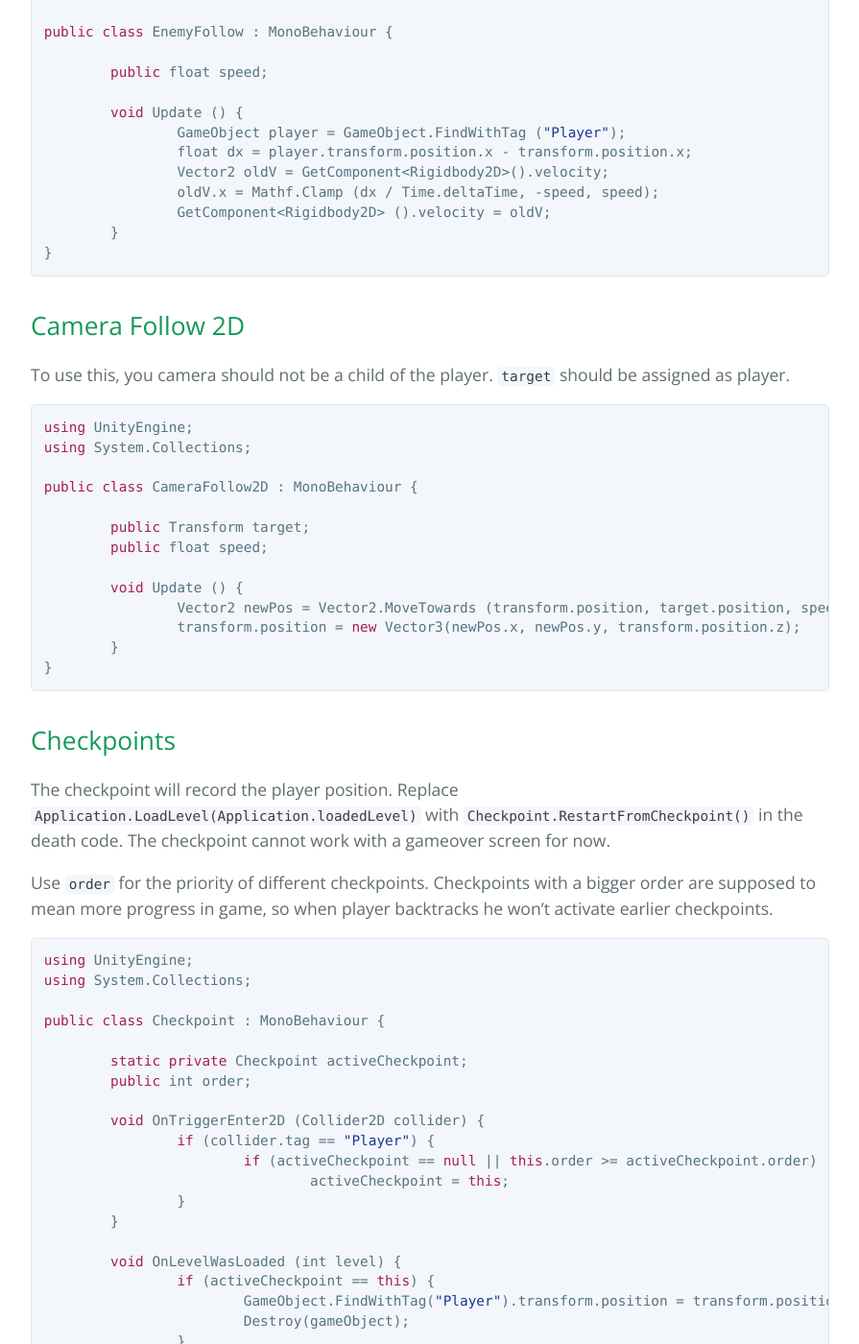
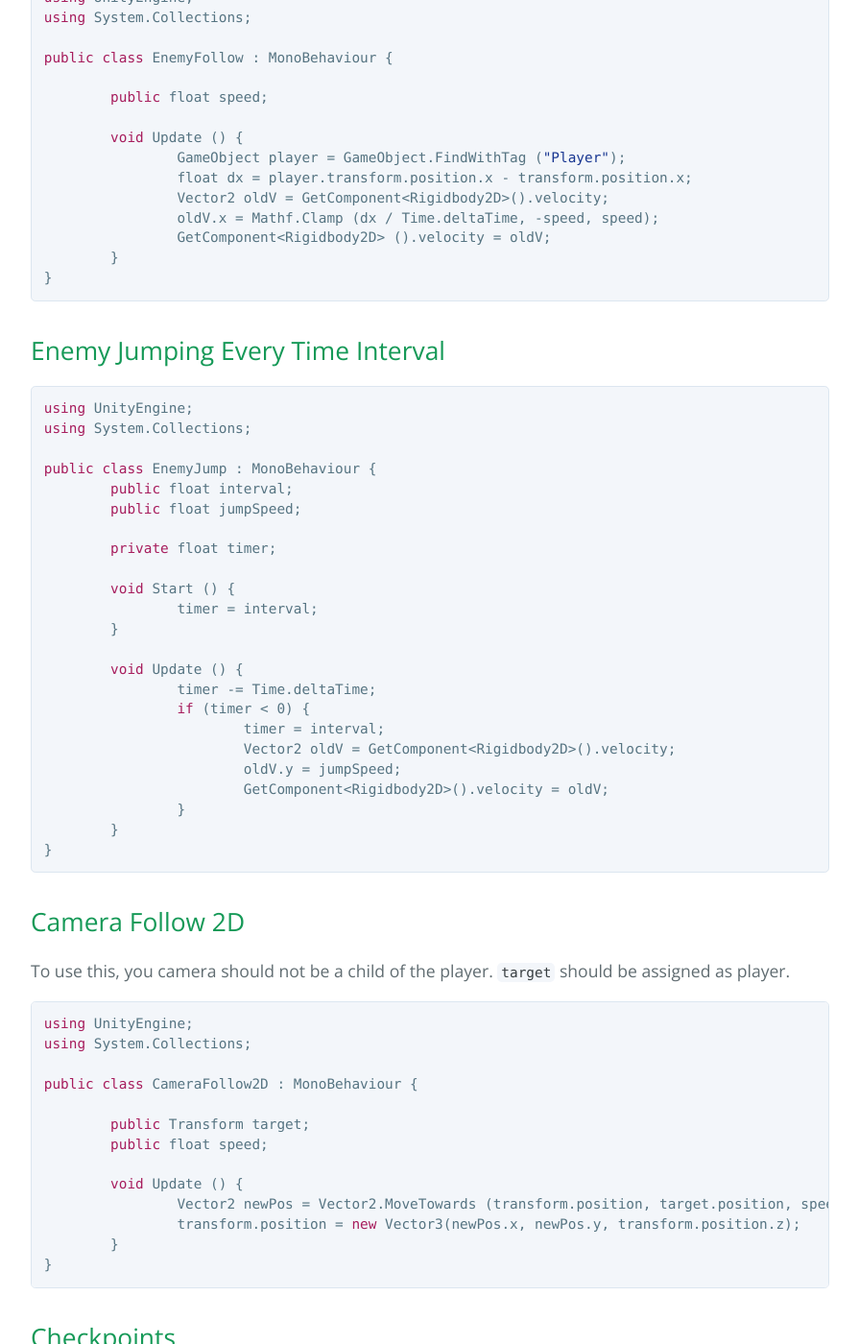
Before and after one commit to ladace/unity-code-snippets, a Jekyll site: the page built from platformer.md, in a window 1280 px wide and 1400 px high, scrolled down 8048 px. Shown: the whole window at 96% size, without its empty margins (192-1087 px from the left). Built offline with Jekyll 4.4.1, drawn with Linux system fonts in a browser that asks for light colours; Markdown is read by kramdown in place of the engine named in the settings; some of the changed text lies outside the part shown.

Commit message:
Update platformer.md

````diff
--- a/platformer.md
+++ b/platformer.md
@@ -330,6 +330,34 @@ public class EnemyFollow : MonoBehaviour {
 }
 ```
 
+## Enemy Jumping Every Time Interval
+
+```csharp
+using UnityEngine;
+using System.Collections;
+
+public class EnemyJump : MonoBehaviour {
+	public float interval;
+	public float jumpSpeed;
+
+	private float timer;
+
+	void Start () {
+		timer = interval;
+	}
+
+	void Update () {
+		timer -= Time.deltaTime;
+		if (timer < 0) {
+			timer = interval;
+			Vector2 oldV = GetComponent<Rigidbody2D>().velocity;
+			oldV.y = jumpSpeed;
+			GetComponent<Rigidbody2D>().velocity = oldV;
+		}
+	}
+}
+```
+
 ## Camera Follow 2D
 
 To use this, you camera should not be a child of the player.
````
